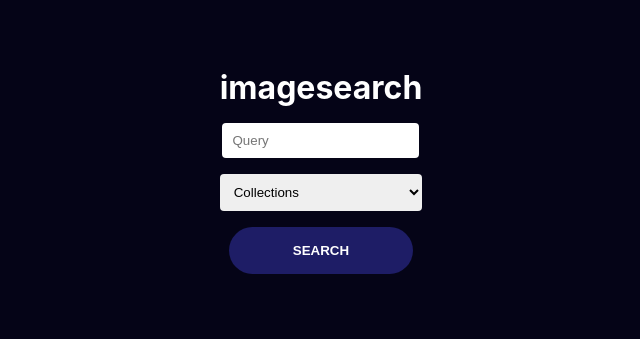
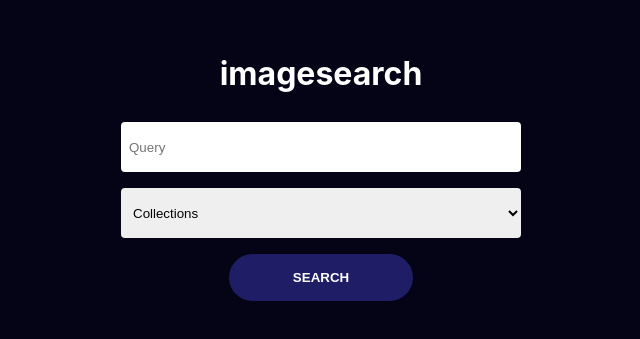
Before and after one commit to jamcry/unsplash-client-hipo, a React (Create React App) app: page / in a window 1280 px wide. Shown: the part 229-568 px from the top of the page, without its empty margins (319-959 px from the left). Built offline with nearby package versions, Linux system fonts and the light colour scheme.

Commit message:
Split SearchForm component from Home

```diff
--- /dev/null
+++ b/src/components/SearchForm.css
@@ -0,0 +1,30 @@
+form * {
+  /* Put a distance between form elements */
+  margin-top: .5rem;
+  margin-bottom: .5rem;
+  border: none;
+  box-sizing: border-box;
+}
+
+form input, form select {
+  padding: 1rem .5rem;
+  width: 100%;
+  border-radius: 4px;
+  max-width: 400px;
+  height: 50px;
+}
+
+form button {
+  background: rgba(42, 43, 141, .67);
+  color: #fff;
+  font-weight: bold;
+  border: none;
+  border-radius: 25px;
+  text-transform: uppercase;
+  padding: 1rem 4rem;
+}
+
+form button:hover {
+  cursor: pointer;
+  background: rgba(42, 43, 141, 1);
+}
--- /dev/null
+++ b/src/components/SearchForm.js
@@ -0,0 +1,50 @@
+import React, { Component } from 'react'
+import { Redirect } from "react-router-dom";
+import "./SearchForm.css";
+
+export default class SearchForm extends Component {
+  state = {
+    query: "",
+    collection: "",
+    searchSubmitted: false
+  }
+
+  handleChange = e => {
+    this.setState({ [e.target.name]: e.target.value });
+  }
+
+  handleSubmit = e => {
+    e.preventDefault();
+    this.setState({ searchSubmitted: true })
+  }
+
+  render() {
+    // Redirect to results page if form is submitted
+    if (this.state.searchSubmitted) {
+      const { collection, query } = this.state;
+      const resultsPath = "/results/" + query + "/" + collection;
+      return (<Redirect to={resultsPath} />);
+    }
+
+    return (
+      <form onSubmit={this.handleSubmit}>
+        <input
+          type="text"
+          name="query"
+          placeholder="Query"
+          value={this.state.query}
+          onChange={this.handleChange}
+          required />
+        <select name="collection" value={this.state.collection} onChange={this.handleChange}>
+          <option value="" disabled hidden>Collections</option>
+          <option key="featured">Featured</option>
+          <option key="wallpapers">Wallpapers</option>
+          <option key="nature">Nature</option>
+          <option key="texturesAndPatterns">Textures & Patterns</option>
+          <option key="architecture">Architecture</option>
+        </select>
+        <button>Search</button>
+      </form>
+    )
+  }
+}
--- a/src/components/StickyHeader.js
+++ b/src/components/StickyHeader.js
@@ -1,6 +1,7 @@
 import React, { Component } from 'react'
-import {Link} from "react-router-dom";
+import { Link } from "react-router-dom";
 import "./StickyHeader.css";
+import SearchForm from './SearchForm';
 
 export default class StickyHeader extends Component {
   render() {
@@ -11,6 +12,9 @@ export default class StickyHeader extends Component {
             imagesearch
           </Link>
         </div>
+        <div className="header-form">
+          {/*<SearchForm />*/}
+        </div>
       </header>
     )
   }
--- a/src/pages/Home.css
+++ b/src/pages/Home.css
@@ -11,39 +11,7 @@ body {
   color: #fff;
 }
 
-.home form {
-  width: fit-content;
+.home-content {
+  max-width: 400px;
+  margin: 1rem;
 }
-
-.home form * {
-  /* Put a distance between form elements */
-  margin-top: .5rem;
-  margin-bottom: .5rem;
-  border: none;
-}
-
-.home form input {
-  border-radius: 4px;
-  padding: 10px;
-}
-
-.home form select {
-  border-radius: 4px;
-  padding: 10px;
-  width: 100%;
-}
-
-.home form button {
-  background: rgba(42, 43, 141, .67);
-  color: #fff;
-  font-weight: bold;
-  border: none;
-  border-radius: 25px;
-  text-transform: uppercase;
-  padding: 1rem 4rem;
-}
-
-.home form button:hover {
-  cursor: pointer;
-  background: rgba(42, 43, 141, 1);
-}
--- a/src/pages/Home.js
+++ b/src/pages/Home.js
@@ -1,6 +1,6 @@
 import React, {Component} from "react";
 import "./Home.css";
-import {Redirect} from "react-router-dom";
+import SearchForm from "../components/SearchForm";
 
 export default class Home extends Component {
   state = {
@@ -9,46 +9,13 @@ export default class Home extends Component {
     searchSubmitted: false
   };
 
-  handleChange = e => {
-    this.setState({[e.target.name]: e.target.value});
-  }
-
-  handleSubmit = e => {
-    e.preventDefault();
-    this.setState({searchSubmitted: true})
-  }
-
   render() {
-    // Redirect to results page if form is submitted
-    if(this.state.searchSubmitted) {
-      const {collection, query} = this.state;
-      const resultsPath = "/results/" + query + "/" + collection;
-      return (<Redirect to={resultsPath} />);
-    }
-
     return (
       <div className="home container">
-        <form onSubmit={this.handleSubmit}>
+        <div className="home-content">
           <h1>imagesearch</h1>
-          <input
-            type="text"
-            name="query"
-            placeholder="Query"
-            value={this.state.query}
-            onChange={this.handleChange}
-            required />
-          <br/>
-          <select name="collection" value={this.state.collection} onChange={this.handleChange}>
-            <option value="" disabled selected hidden>Collections</option>
-            <option key="featured">Featured</option>
-            <option key="wallpapers">Wallpapers</option>
-            <option key="nature">Nature</option>
-            <option key="texturesAndPatterns">Textures & Patterns</option>
-            <option key="architecture">Architecture</option>
-          </select>
-          <br/>
-          <button>Search</button>
-        </form>
+          <SearchForm className="test" />
+        </div>
       </div>
     )
   }
```
